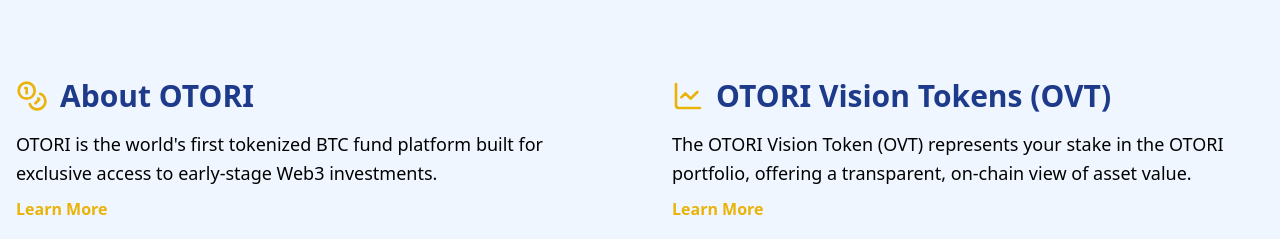
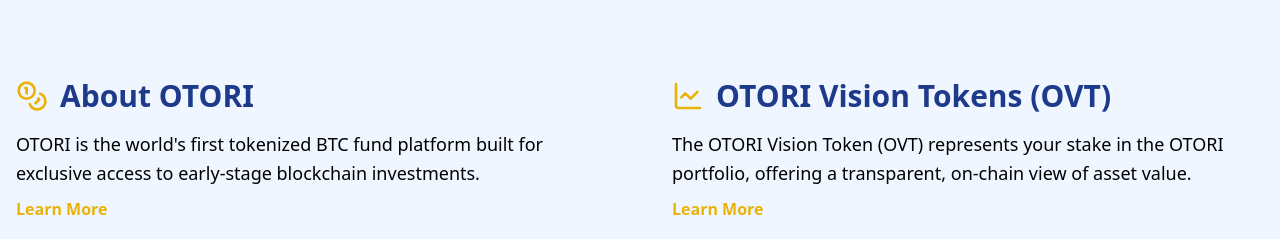
Before and after one commit to mandlaotori/otori-land, a React (Vite) app: page / in a window 1280 px wide. Shown: the part 2120-2359 px from the top of the page. Built offline with nearby package versions, Linux system fonts and the light colour scheme.

Commit message:
update blockchain investments

```diff
--- a/src/components/sections/About.tsx
+++ b/src/components/sections/About.tsx
@@ -33,7 +33,7 @@ const About = () => {
             <div>
               <p className="text-black dark:text-blue-300 text-lg leading-relaxed mb-2">
                 OTORI is the world's first tokenized BTC fund platform built for exclusive
-                access to early-stage Web3 investments.
+                access to early-stage blockchain investments.
               </p>
 
               <button
```
